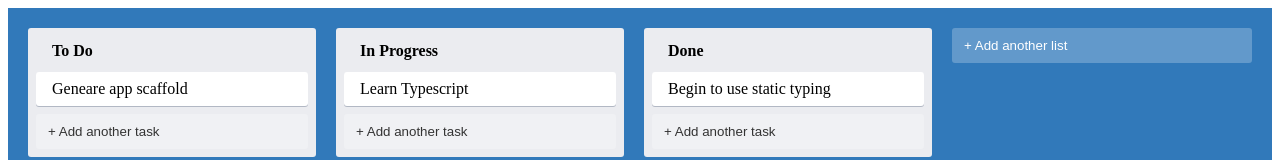
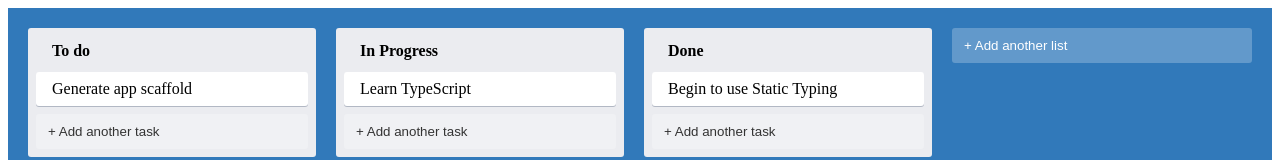
Before and after one commit to aimalamiri/Trello, a React (Create React App) app: page / in a window 1280 px wide. Shown: the top 160 px of the page. Built offline with nearby package versions, Linux system fonts and the light colour scheme.

Commit message:
Show tasks and columns from AppStateContext state

```diff
--- a/src/App.tsx
+++ b/src/App.tsx
@@ -1,21 +1,17 @@
 import { FC } from 'react';
 import { AddNewItem } from './AddNewItem';
-import { Card } from './Card';
 import { Column } from './Column';
 import { AppContainer } from './styles';
+import { useAppState } from './state/AppStateContext';
 
 export const App: FC = () => {
+  const { lists } = useAppState();
+
   return (
     <AppContainer>
-      <Column title="To Do">
-        <Card title="Geneare app scaffold" />
-      </Column>
-      <Column title="In Progress">
-        <Card title="Learn Typescript" />
-      </Column>
-      <Column title="Done">
-        <Card title="Begin to use static typing" />
-      </Column>
+      {lists.map((list) => (
+        <Column key={list.id} title={list.title} id={list.id} />
+      ))}
       <AddNewItem toggleButtonText="+ Add another list" onAdd={console.log} />
     </AppContainer>
   );
--- a/src/Card.tsx
+++ b/src/Card.tsx
@@ -2,6 +2,7 @@ import { CardContainer } from './styles';
 
 type CardPorps = {
   title: string;
+  id: string;
 };
 
 export const Card = ({ title }: CardPorps) => {
--- a/src/Column.tsx
+++ b/src/Column.tsx
@@ -1,17 +1,25 @@
 import { FC } from 'react';
 import { AddNewItem } from './AddNewItem';
 import { ColumnContainer, ColumnTitle } from './styles';
+import { useAppState } from './state/AppStateContext';
+import { Card } from './Card';
 
 type ColumnProps = {
   title: string;
-  children?: React.ReactNode;
+  id: string;
 };
 
-export const Column: FC<ColumnProps> = ({ title, children }: ColumnProps) => {
+export const Column: FC<ColumnProps> = ({ title, id }: ColumnProps) => {
+  const state = useAppState();
+
+  const tasks = state.getTasksByListId(id);
+
   return (
     <ColumnContainer>
       <ColumnTitle>{title}</ColumnTitle>
-      {children}
+        {tasks.map((task) => (
+          <Card title={task.title} id={task.id} key={task.id} />
+        ))}
       <AddNewItem toggleButtonText="+ Add another task" onAdd={console.log} dark />
     </ColumnContainer>
   );
--- a/src/state/AppStateContext.tsx
+++ b/src/state/AppStateContext.tsx
@@ -2,12 +2,12 @@ import { createContext, useContext, FC } from 'react';
 
 type Task = {
   id: string;
-  text: string;
+  title: string;
 };
 
 type List = {
   id: string;
-  text: string;
+  title: string;
   tasks: Task[];
 };
 
@@ -19,18 +19,18 @@ const appData: AppState = {
   lists: [
     {
       id: '0',
-      text: 'To do',
-      tasks: [{ id: 'c0', text: 'Generate app scaffold' }],
+      title: 'To do',
+      tasks: [{ id: 'c0', title: 'Generate app scaffold' }],
     },
     {
       id: '1',
-      text: 'In Progress',
-      tasks: [{ id: 'c2', text: 'Learn TypeScript' }],
+      title: 'In Progress',
+      tasks: [{ id: 'c2', title: 'Learn TypeScript' }],
     },
     {
       id: '2',
-      text: 'Done',
-      tasks: [{ id: 'c3', text: 'Begin to use Static Typing' }],
+      title: 'Done',
+      tasks: [{ id: 'c3', title: 'Begin to use Static Typing' }],
     },
   ],
 };
@@ -50,7 +50,7 @@ export const AppStateProvider: FC<AppStateProps> = ({ children }) => {
   const { lists } = appData;
 
   const getTasksByListId = (id: string) => {
-    return lists.find((list) => (list.id = id))?.tasks || [];
+    return lists.find((list) => (list.id === id))?.tasks || [];
   };
 
   return (
```
